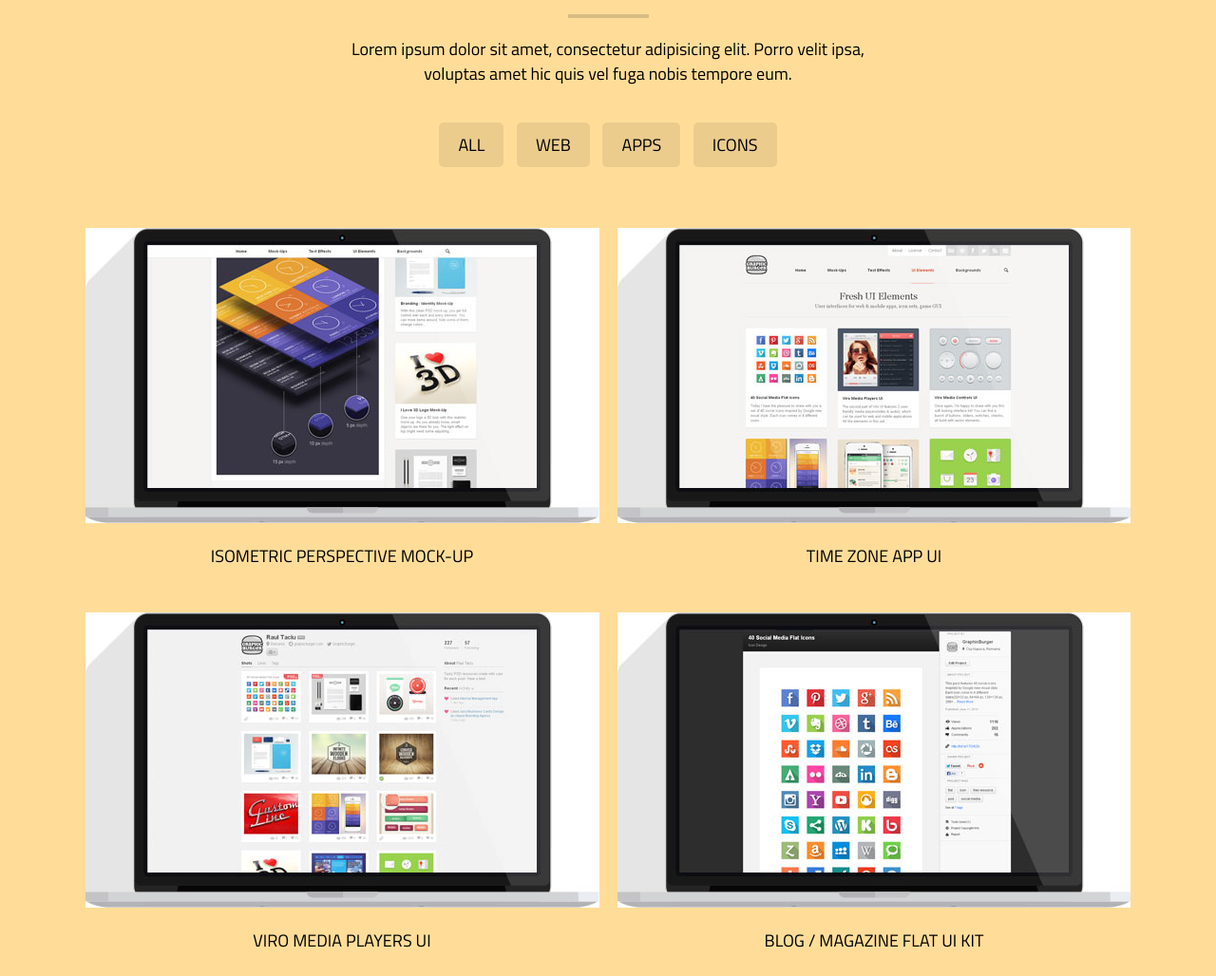
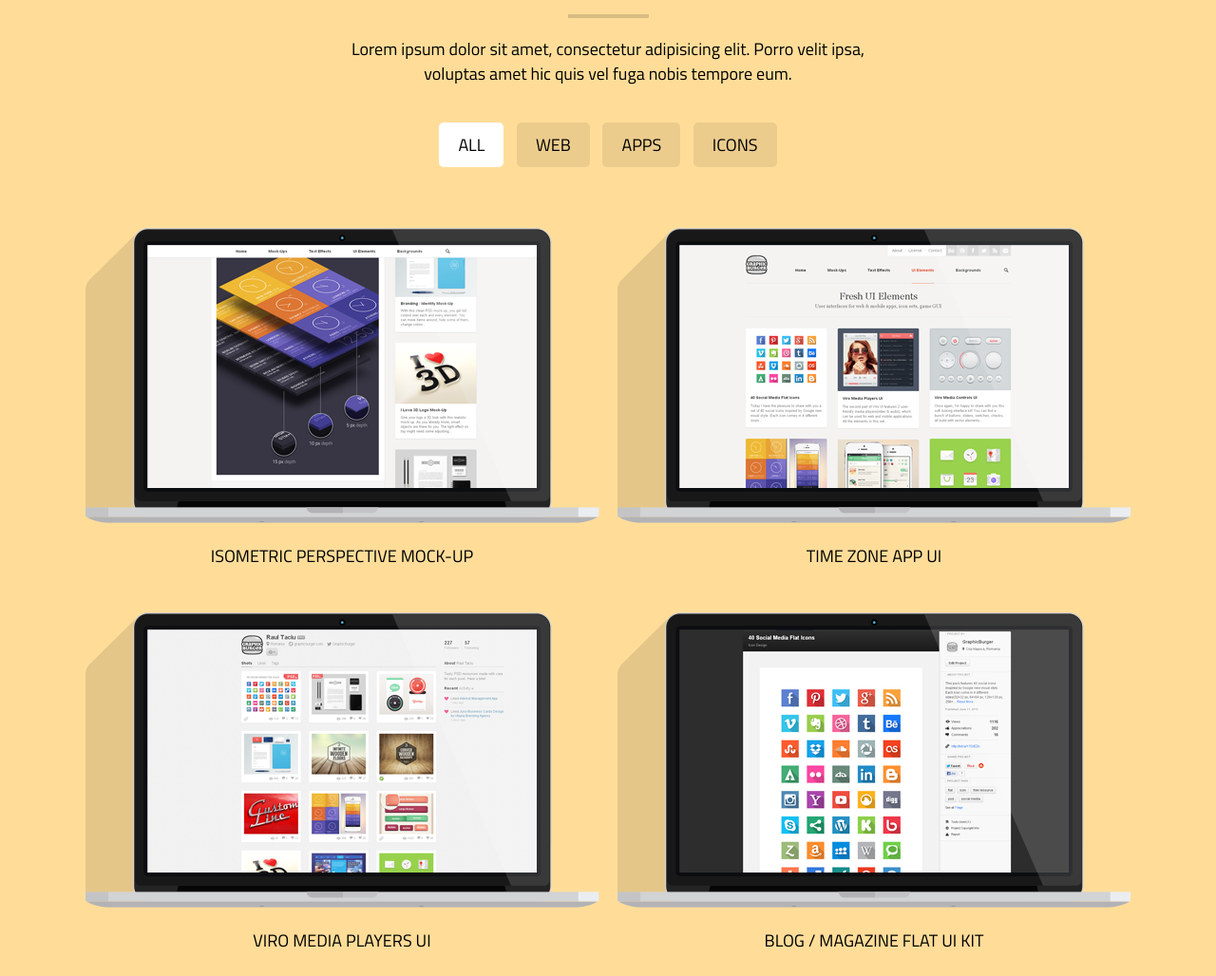
Before and after one commit to MhMadHamster/CudaSinglePage, a plain HTML site: page main.html in a window 1280 px wide. Shown: the part 3060-4088 px from the top of the page at 95% size. Drawn offline with Linux system fonts and the light colour scheme.

Commit message:
portfolio images with tranparent background

```diff
--- a/css/style.css
+++ b/css/style.css
@@ -335,6 +335,10 @@ h1 {
 	background-color: rgba(0,0,0,.08);
 }
 
+.portfolio ul li a.current {
+	background-color: #fff;
+}
+
 .categories ul li a:active {
 	background-color: #fff;
 }
--- a/main.html
+++ b/main.html
@@ -272,7 +272,7 @@
 				<p class="subtitle dark-black">Lorem ipsum dolor sit amet, consectetur adipisicing elit. Porro velit ipsa, voluptas amet hic quis vel fuga nobis tempore eum.</p>
 				<div class="categories">
 					<ul>
-						<li><a href="#">All</a></li>
+						<li><a href="#" class="current">All</a></li>
 						<li><a href="#">Web</a></li>
 						<li><a href="#">Apps</a></li>
 						<li><a href="#">Icons</a></li>
@@ -281,12 +281,12 @@
 				<div class="row">
 
 					<div class="col-2">
-						<img src="img/portfolio-1.jpg" alt="">
+						<img src="img/portfolio-1.png" alt="">
 						<h4 class="dark-black">Isometric perspective mock-up</h4>
 					</div>
 
 					<div class="col-2">
-						<img src="img/portfolio-2.jpg" alt="">
+						<img src="img/portfolio-2.png" alt="">
 						<h4 class="dark-black">time zone app ui</h4>
 					</div>
 
@@ -296,12 +296,12 @@
 				<div class="row">
 
 					<div class="col-2">
-						<img src="img/portfolio-3.jpg" alt="">
+						<img src="img/portfolio-3.png" alt="">
 						<h4 class="dark-black">Viro media players ui</h4>
 					</div>
 
 					<div class="col-2">
-						<img src="img/portfolio-4.jpg" alt="">
+						<img src="img/portfolio-4.png" alt="">
 						<h4 class="dark-black">Blog / magazine flat ui kit</h4>
 					</div>
 
@@ -421,8 +421,11 @@
 
 	<!-- Footer -->
 	<footer>
+
 		<div class="container">
+
 			<div class="row">
+
 				<div class="col-4">
 					<div class="social-media">
 						<ul>
@@ -436,8 +439,13 @@
 						</ul>
 					</div>
 				</div>
+
 			</div>
+			<!-- /.row -->
+
 		</div>
+		<!-- /.container -->
+
 	</footer>
 	<!-- / Footer -->
 
```
Also changed, not shown: img/portfolio-1.jpg (deleted), img/portfolio-1.png (added), img/portfolio-2.jpg (deleted), img/portfolio-2.png (added), img/portfolio-3.jpg (deleted), img/portfolio-3.png (added), img/portfolio-4.jpg (deleted), img/portfolio-4.png (added).
